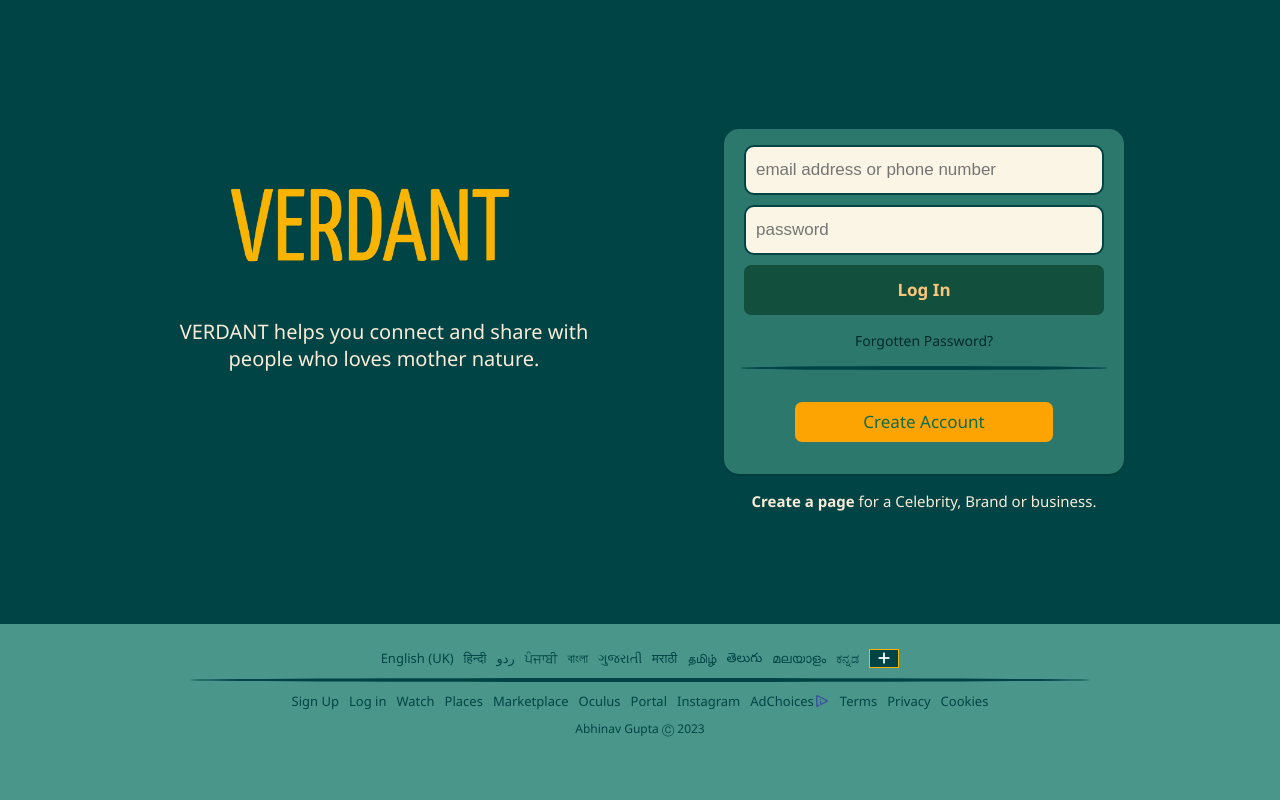
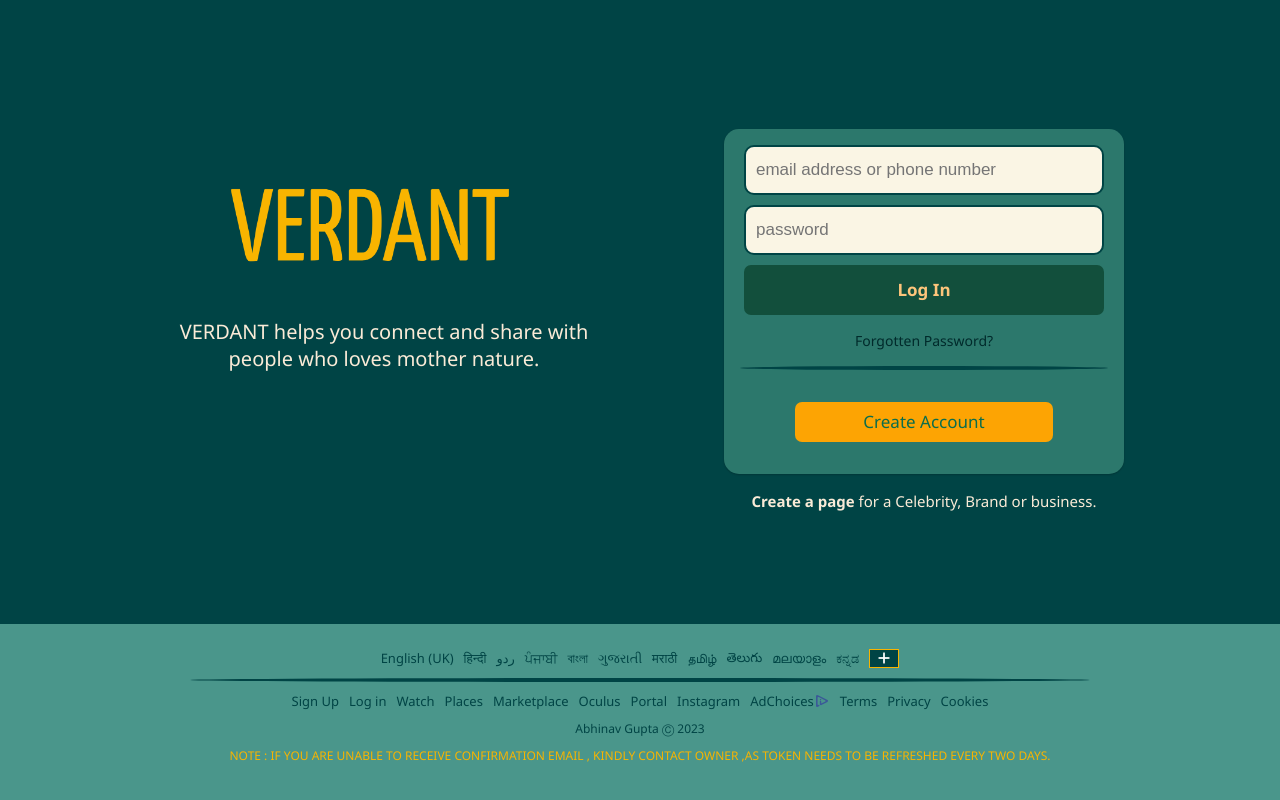
Before and after one commit to abhiinavgupta/verdant-social_media, a React (Create React App) app in the folder frontend/: page /login in a window 1280 px wide. Built offline with nearby package versions, Linux system fonts and the light colour scheme; no server answers.

Commit message:
last changes

```diff
--- a/frontend/src/components/login/LoginForm.js
+++ b/frontend/src/components/login/LoginForm.js
@@ -90,6 +90,7 @@ export default function LoginForm({setVisible}) {
                 <span><b>Create a page </b>
                 for a Celebrity, Brand or business.</span>
             </Link>
+
         </div>
     </div>
   )
--- a/frontend/src/components/login/footer.js
+++ b/frontend/src/components/login/footer.js
@@ -63,7 +63,12 @@ AdChoices
 <Link to="/privacy">  Privacy</Link> <Link to="/cookies">  Cookies</Link>
 
     </div>
-<div className="login_footer_wrap" style={{fontSize:"12px", marginTop:"10px"}}> Abhinav Gupta Ⓒ 2023</div>
+<div className="login_footer_wrap" style={{fontSize:"12px", marginTop:"10px"}}> Abhinav Gupta Ⓒ 2023
+
+</div>
+<div className="login_footer_wrapp"  style={{fontSize:"12px", marginTop:"10px"}}>
+NOTE : IF YOU ARE UNABLE TO RECEIVE CONFIRMATION EMAIL , KINDLY CONTACT OWNER ,AS TOKEN NEEDS  TO BE REFRESHED EVERY TWO DAYS.
+</div>
 </footer>
   )
 };
--- a/frontend/src/pages/login/style.css
+++ b/frontend/src/pages/login/style.css
@@ -236,6 +236,20 @@
     max-width: 350px;
     margin: 0 auto;
 }
+
+.login_footer_wrapp{
+    display: flex;
+    flex-wrap: wrap;
+    align-items: center;
+    justify-content: center;
+    gap: 3px 10px;
+    font-size: 13px;
+    color: #f8b400 ;
+    max-width: 3000px;
+    margin: 0 auto;
+
+}
+
 .login_footer_wrap a {
     display: flex;
     align-items: center;
```
Also changed, not shown: 2 other files (tests, documents, lock files or other folders).
